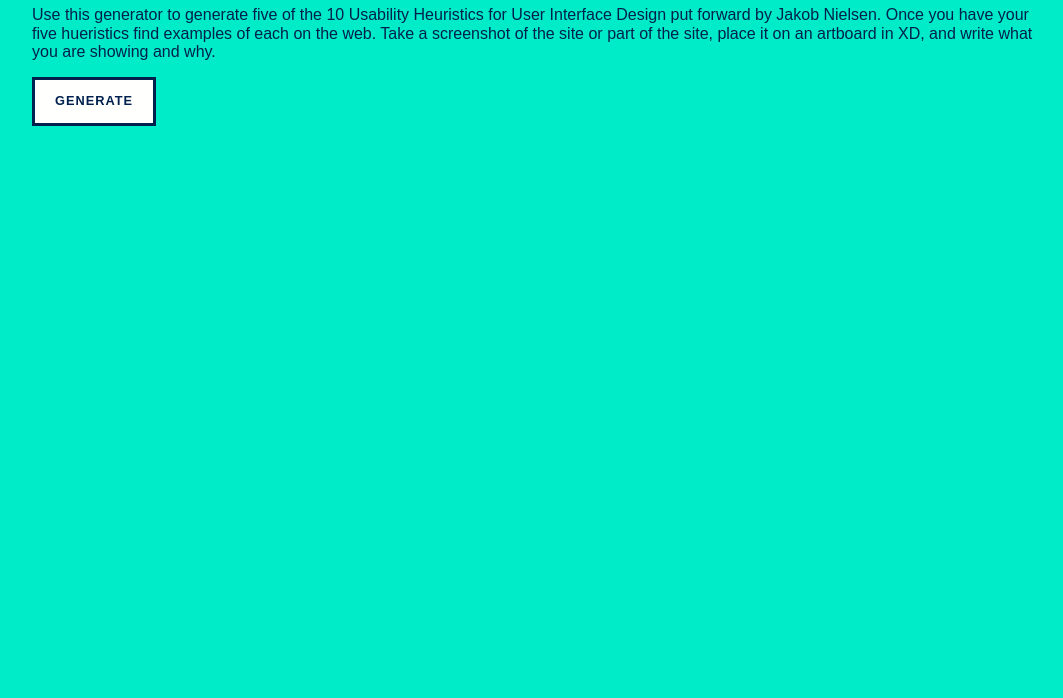
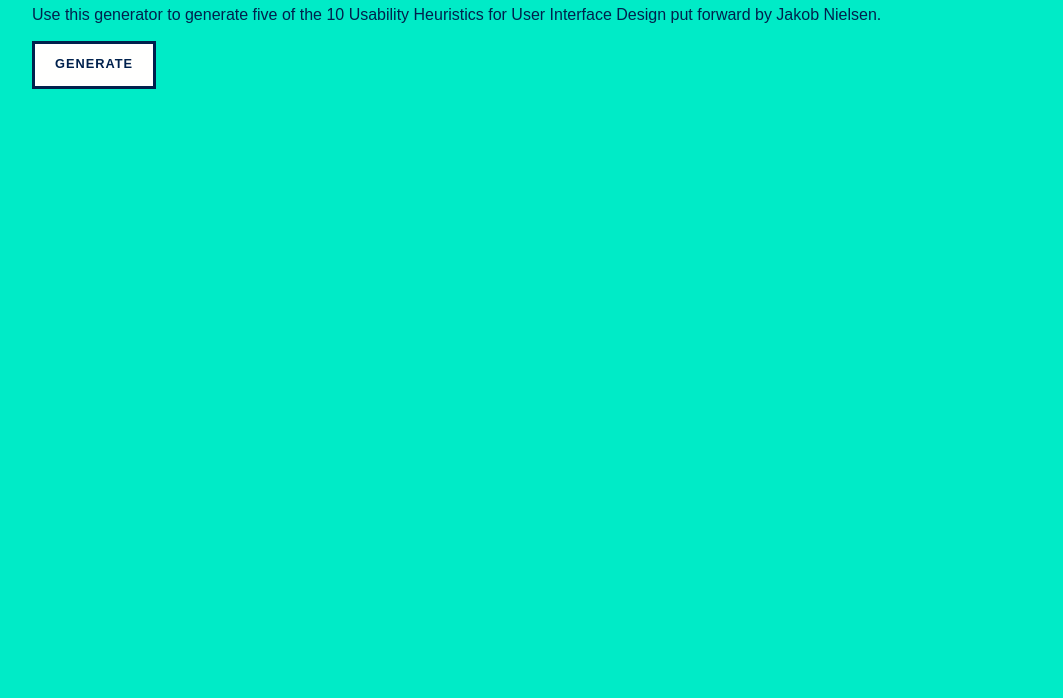
Before and after one commit to mmcdermott18/avt415-fa24, a website built with Parcel: page e10/index.html in a window 1280 px wide. Shown: the part 102-800 px from the top of the page, without its empty margins (96-1159 px from the left). Built offline with nearby package versions, Linux system fonts and the light colour scheme; a web font is replaced by a local one.

Commit message:
Update index.html

```diff
--- a/e10/index.html
+++ b/e10/index.html
@@ -21,7 +21,7 @@
   <main>
     <header>
       <h1>E10 Generator</h1>
-      <p>Use this generator to generate five of the 10 Usability Heuristics for User Interface Design put forward by Jakob Nielsen. Once you have your five hueristics find examples of each on the web. Take a screenshot of the site or part of the site, place it on an artboard in XD, and write what you are showing and why.</p>
+      <p>Use this generator to generate five of the 10 Usability Heuristics for User Interface Design put forward by Jakob Nielsen.</p>
       <button id="generate"><p>generate</p></button>
     </header>
     <div class="item initial-hide" id="p1">
```
